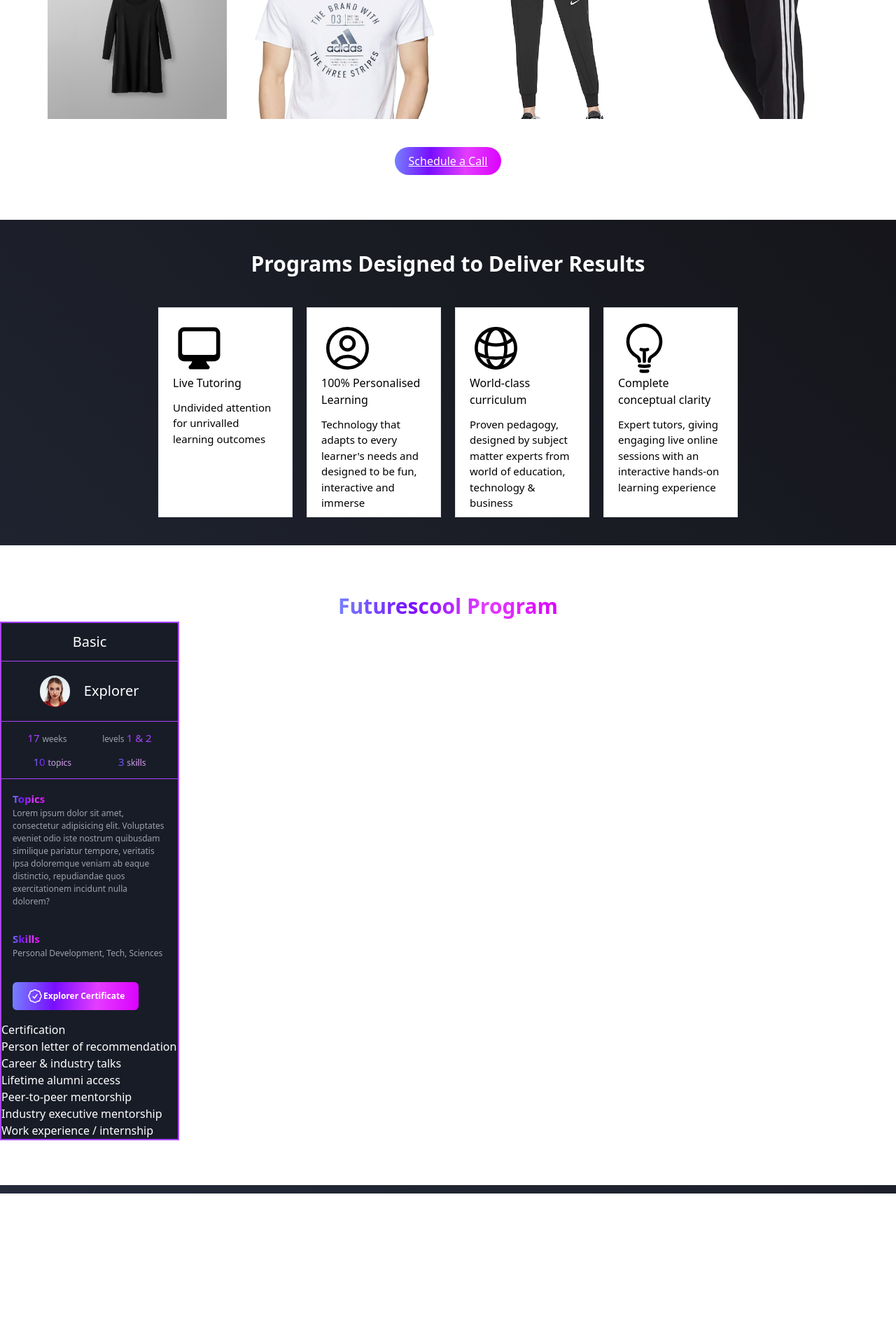
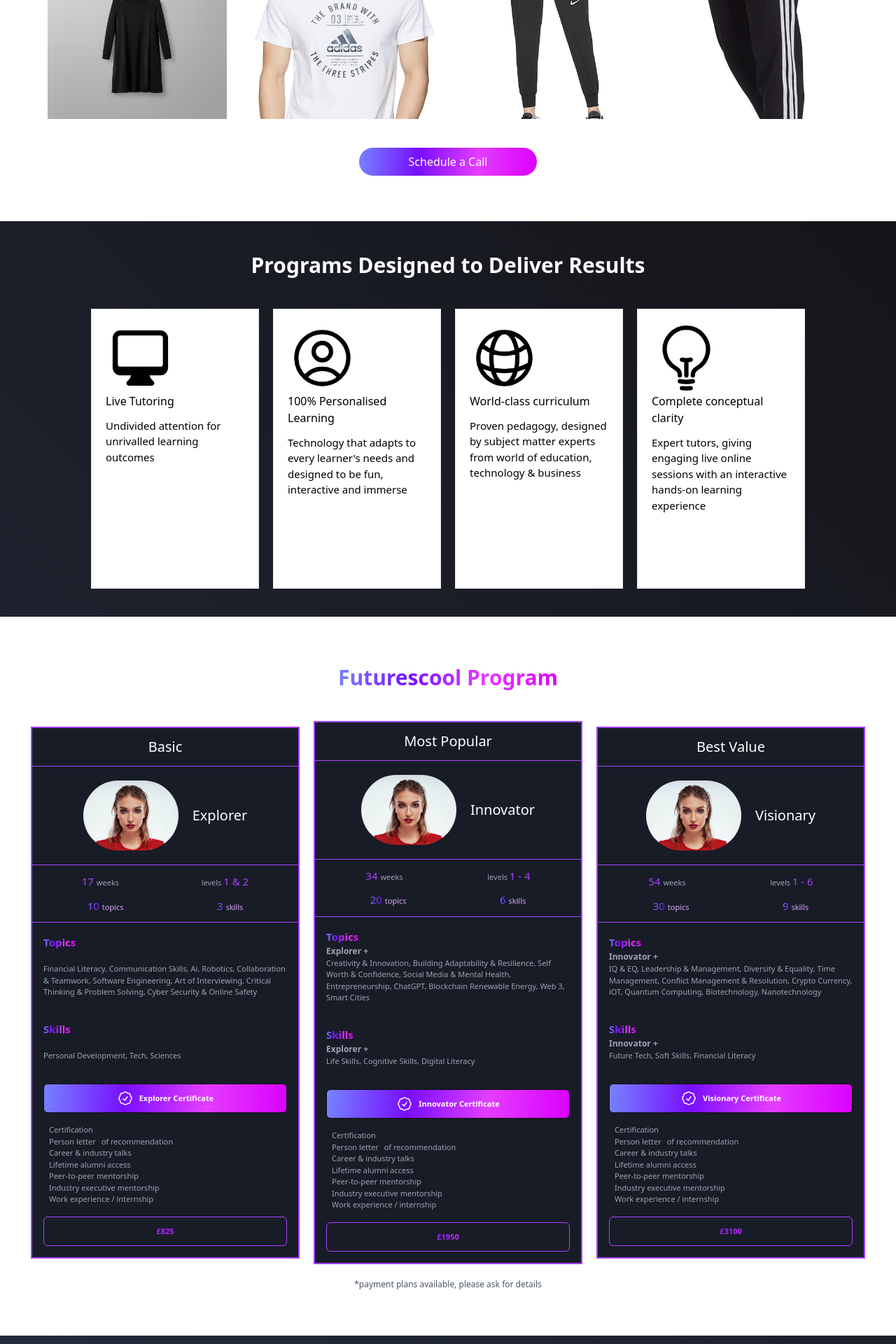
Before and after one commit to re-gis/fwdalls_client, a React (Vite) app: page / in a window 1280 px wide. Shown: the part 766-2686 px from the top of the page at 70% size. Before the commit the page ends 2471 px from the top, so only its background shows below. Built offline with nearby package versions, Linux system fonts and the light colour scheme.

Commit message:
Making responsive

```diff
--- a/src/App.css
+++ b/src/App.css
@@ -8,42 +8,17 @@
 }
 
 
-.button {
-  position: relative;
-  overflow: hidden;
-  display: inline-block;
-  padding: 10px 20px;
-  border: 2px solid transparent;
-  background-image: linear-gradient(95deg, #7583ff, #780EFF, #E43DFF, #DB00FF), none;
-}
-
-.button::before {
-  position: absolute;
-  top: -2px;
-  right: -2px;
-  bottom: -2px;
-  left: -2px;
-  z-index: -1;
-  background: linear-gradient(95deg, #7583ff, #780EFF, #E43DFF, #DB00FF);
-  transition: opacity 0.3s;
-  opacity: 0;
-}
-
-
 
 .button:hover {
-  background: #0f0d0d;
-  background-image: linear-gradient(95deg, #7583ff, #780EFF, #E43DFF, #DB00FF);
-  color: transparent;
-  background-clip: text;
-  -webkit-background-clip: text;
-  display: inline-block;
+  background: #181c27;
   border: 1px solid #A842FF;
 }
 
 
 .hoverBtn:hover {
-  background-color: #181c27;
+  background: #fff;
+  color: #A842FF;
+  border: 1px solid #A842FF;
 }
 
 
@@ -62,7 +37,6 @@
   position: relative;
   overflow: hidden;
   display: inline-block;
-  padding: 10px 20px;
   background: #242A3A;
   border: 1px solid #A842FF;
   background: linear-gradient(95deg, #7583ff, #780EFF, #E43DFF, #DB00FF);
@@ -90,6 +64,11 @@
 }
 
 
+@media screen {
+
+}
+
+
 .gradient-underline:hover::after {
   height: 1px;
   opacity: 1;
--- a/src/components/FutureProgramCard.jsx
+++ b/src/components/FutureProgramCard.jsx
@@ -1,61 +1,101 @@
 /* eslint-disable */
 import React from "react";
-import girl from "../assets/images/girl.jpg";
 
-const FutureProgramCard = () => {
+const FutureProgramCard = ({
+  title,
+  role,
+  weeks,
+  levels,
+  topics,
+  skills,
+  mainTopic,
+  mainSkill,
+  certs,
+  pic,
+  money,
+}) => {
   return (
-    <div className="bg-[#181c27] text-white w-[20%] border-[#A842FF] border-[2px]">
+    <div className="bg-[#181c27] text-white w-[80%] md:w-[30%] border-[#A842FF] h-[100%] border-[2px]">
       <div className="border-b border-[#A842FF] p-3 font-[400]">
-        <h2 className="flex justify-center text-[20px] items-center">Basic</h2>
+        <h2 className="flex justify-center text-[20px] items-center">
+          {title}
+        </h2>
       </div>
       <div className="flex w-[100%] h-[100%] items-center justify-center gap-5 p-5 border-b border-[#A842FF]">
         <img
-          className="rounded-full w-[20%] h-[45px] object-cover"
-          src={girl}
+          className="rounded-full w-[20%] md:w-[40%] h-[50px] sm:h-[100px] object-fill md:object-cover"
+          src={pic}
           alt=""
         />
-        <h1 className="text-[20px]">Explorer</h1>
+        <h1 className="text-[20px]">{role}</h1>
       </div>
       <div className="border-b border-[#A842FF] flex flex-col gap-3 p-3">
         <div className="flex items-center justify-around">
           <p className="text-[15px] text-[#A842FF]">
-            17 <span className="text-[12px] text-gray-400">weeks</span>
+            {weeks} <span className="text-[11px] text-gray-400">weeks</span>
           </p>
-          <p className="text-[12px] text-gray-400">
-            levels <span className="text-[15px] text-[#A842FF]">1 & 2</span>
+          <p className="text-[11px] text-gray-400">
+            levels <span className="text-[15px] text-[#A842FF]">{levels}</span>
           </p>
         </div>
 
         <div className="flex items-center justify-around">
           <p className="text-[15px] gradient-font">
-            10 <span className="text-[12px] text-gray-400">topics</span>
+            {topics} <span className="text-[11px] text-gray-400">topics</span>
           </p>
           <p className="text-[15px] gradient-font">
-            3 <span className="text-[12px] text-gray-400">skills</span>
+            {skills} <span className="text-[11px] text-gray-400">skills</span>
           </p>
         </div>
       </div>
       <div className="text-gray-400 p-4">
         <h1 className="gradient-font text-[15px] font-bold">Topics</h1>
-        <div className="text-[12px]">
-          <p>
-            Lorem ipsum dolor sit amet, consectetur adipisicing elit. Voluptates
-            eveniet odio iste nostrum quibusdam similique pariatur tempore,
-            veritatis ipsa doloremque veniam ab eaque distinctio, repudiandae
-            quos exercitationem incidunt nulla dolorem?
-          </p>
+        {role === "Explorer" && (
+          <>
+            <p className="text-[12px] text-[#181c27] font-bold">Nothing</p>
+          </>
+        )}
+        {role === "Innovator" && (
+          <>
+            <p className="text-[12px] font-bold">Explorer +</p>
+          </>
+        )}
+
+        {role === "Visionary" && (
+          <>
+            <p className="text-[12px] font-bold">Innovator +</p>
+          </>
+        )}
+        <div className="text-[11px]">
+          <p>{mainTopic}</p>
         </div>
       </div>
 
       <div className="text-gray-400 p-4">
         <h1 className="gradient-font text-[15px] font-bold">Skills</h1>
-        <div className="text-[12px]">
-          <p>Personal Development, Tech, Sciences</p>
+        {role === "Explorer" && (
+          <>
+            <p className="text-[12px] text-[#181c27] font-bold">Nothing</p>
+          </>
+        )}
+        {role === "Innovator" && (
+          <>
+            <p className="text-[12px] font-bold">Explorer +</p>
+          </>
+        )}
+
+        {role === "Visionary" && (
+          <>
+            <p className="text-[12px] font-bold">Innovator +</p>
+          </>
+        )}
+        <div className="text-[11px]">
+          <p>{mainSkill}</p>
         </div>
       </div>
 
       <div className="p-4">
-        <button className="border border-none bg py-2 px-5 rounded-md flex items-center justify-center text-[12px] font-bold">
+        <button className="border w-[100%] bg py-2 px-5 button rounded-md flex gap-2 items-center justify-center text-[11px] font-bold">
           <svg
             xmlns="http://www.w3.org/2000/svg"
             fill="none"
@@ -71,40 +111,48 @@ const FutureProgramCard = () => {
             />
           </svg>
 
-          <p>Explorer Certificate</p>
+          <p>{certs}</p>
         </button>
       </div>
 
-      <div>
-        <ul>
-          <li>
-            <i class="fa fa-check-circle-o" aria-hidden="true"></i>Certification
+      <div className="px-4">
+        <ul className="flex flex-col text-[11px] text-gray-400">
+          <li className="flex gap-2 text-[11px]">
+            <i class="fa fa-check-circle-o" aria-hidden="true"></i>
+            <span>Certification</span>
           </li>
-          <li>
-            <i class="fa fa-check-circle-o" aria-hidden="true"></i>Person letter
+          <li className="flex gap-2 text-[11px]">
+            <i class="fa fa-check-circle-o" aria-hidden="true"></i>
+            <span>Person letter</span>
             of recommendation
           </li>
-          <li>
-            <i class="fa fa-check-circle-o" aria-hidden="true"></i>Career &
-            industry talks
+          <li className="flex gap-2 text-[11px]">
+            <i class="fa fa-check-circle-o" aria-hidden="true"></i>
+            <span>Career & industry talks</span>
           </li>
-          <li>
-            <i class="fa fa-check-circle-o" aria-hidden="true"></i>Lifetime
-            alumni access
+          <li className="flex gap-2 text-[11px]">
+            <i class="fa fa-check-circle-o" aria-hidden="true"></i>
+            <span>Lifetime alumni access</span>
           </li>
-          <li>
-            <i class="fa fa-check-circle-o" aria-hidden="true"></i>Peer-to-peer
-            mentorship
+          <li className="flex gap-2 text-[11px]">
+            <i class="fa fa-check-circle-o" aria-hidden="true"></i>
+            <span>Peer-to-peer mentorship</span>
           </li>
-          <li>
-            <i class="fa fa-check-circle-o" aria-hidden="true"></i>Industry
-            executive mentorship
+          <li className="flex gap-2 text-[11px]">
+            <i class="fa fa-check-circle-o" aria-hidden="true"></i>
+            <span>Industry executive mentorship</span>
           </li>
-          <li>
-            <i class="fa fa-check-circle-o" aria-hidden="true"></i>Work
-            experience / internship
+          <li className="flex gap-2 text-[11px]">
+            <i class="fa fa-check-circle-o" aria-hidden="true"></i>
+            <span>Work experience / internship</span>
           </li>
         </ul>
+      </div>
+
+      <div className="p-4">
+        <button className="border w-[100%] gradient-underline-inverse py-3 px-5 rounded-md flex gap-2 items-center justify-center text-[11px] font-bold">
+          £{money}
+        </button>
       </div>
     </div>
   );
--- a/src/components/NavBar.jsx
+++ b/src/components/NavBar.jsx
@@ -14,7 +14,8 @@ const NavBar = () => {
 
       <div className="flex flex-row w-[80%] justify-end">
         <nav className="w-[100%] flex justify-end">
-          <ul className="flex gap-10 items-center">
+          <ul className="flex items-center gap-8">
+            <div className="hidden sm:flex gap-2 md:gap-8 items-center">
               <li className="gradient-underline">
                 <Link>Explore</Link>
               </li>
@@ -33,8 +34,9 @@ const NavBar = () => {
               <li className="gradient-underline">
                 <Link>Work With Us</Link>
               </li>
+            </div>
             <li>
-              <button className="border border-none bg py-2 px-5 rounded-[20px] button gradient-border-btn">
+              <button className="border bg py-2 px-5 rounded-[20px] button gradient-border-btn">
                 Login
               </button>
             </li>
--- a/src/components/ResultCard.jsx
+++ b/src/components/ResultCard.jsx
@@ -4,7 +4,7 @@ import React from "react";
 const ResultCard = ({ image, title, desc }) => {
   return (
     <>
-      <div className="border w-[15%] h-[300px] flex justify-center p-5 bg-white">
+      <div className="border w-[80%] md:w-[20%] h-[auto] sm:h-[400px] flex justify-center p-5 bg-white">
         <div className="">
           <img className="w-[50%] gradient-font" src={image} alt="" />
           <div className="flex flex-col gap-3">
--- a/src/components/ShapingTomorrow.jsx
+++ b/src/components/ShapingTomorrow.jsx
@@ -18,14 +18,14 @@ const ShapingTomorrow = () => {
         </h3>
       </div>
       <div className="h-[100%] flex flex-wrap justify-center items-center gap-10">
-        <img className="w-[20%] h-[250px] object-cover" src={p1} alt="" />
-        <img className="w-[20%] h-[250px] object-cover" src={p2} alt="" />
-        <img className="w-[20%] h-[250px] object-cover" src={p3} alt="" />
-        <img className="w-[20%] h-[250px] object-cover" src={p4} alt="" />
+        <img className="w-[100%] sm:w-[20%] px-5 sm:px-0 h-[250px] object-contain sm:object-cover" src={p1} alt="" />
+        <img className="w-[100%] sm:w-[20%] px-5 sm:px-0 h-[250px] object-contain sm:object-cover" src={p2} alt="" />
+        <img className="w-[100%] sm:w-[20%] px-5 sm:px-0 h-[250px] object-contain sm:object-cover" src={p3} alt="" />
+        <img className="w-[100%] sm:w-[20%] px-5 sm:px-0 h-[250px] object-contain sm:object-cover" src={p4} alt="" />
       </div>
 
       <div className="flex items-start justify-center">
-        <button className="text-white underline bg border border-none bg py-2 px-5 rounded-[20px] button gradient-border-btn">
+        <button className="text-white border border-white bg py-2 px-5 rounded-[100px] sm:w-[25%] md:w-[20%] hoverBtn">
           Schedule a Call
         </button>
       </div>
--- a/src/screens/LandingPage.jsx
+++ b/src/screens/LandingPage.jsx
@@ -12,19 +12,20 @@ import s4 from "../assets/images/s4.svg";
 import ShapingTomorrow from "../components/ShapingTomorrow";
 import ResultCard from "../components/ResultCard";
 import FutureProgramCard from "../components/FutureProgramCard";
+import girl from "../assets/images/girl.jpg";
 
 const LandingPage = () => {
   return (
-    <div className="w-full flex flex-col gap-10 landing py-3">
+    <div className="flex flex-col gap-10 landing py-3 w-[100%]">
       <div className="w-[100%] px-[4%] h-[100%] text-white text-[12px] font-[500]">
         <div className=" w-[100%] h-[15%]">
           <NavBar />
         </div>
 
         <div className="flex items-center w-[100%] px-[4%] justify-between">
-          <div className="flex flex-col text-[100px] w-[50%]">
+          <div className="flex flex-col text-[50px] sm:items-center md:items-stretch md:text-[100px] w-[100%] lg:w-[60%]">
             <h1 className="gradient-font">Futurescool</h1>
-            <h2 className="text-[40px] flex flex-col">
+            <h2 className="text-[40px] justify-center flex flex-col">
               <span>Forging Stronger Futures.</span>
               <span>One Skill at a Time</span>
             </h2>
@@ -41,8 +42,8 @@ const LandingPage = () => {
                 <span>technologies to thrive in the digital age</span>
               </h3>
 
-              <div className="text-[15px] flex items-center gap-5">
-                <button className="gradient-underline bg border border-none bg py-2 px-5 rounded-[20px] button gradient-border-btn">
+              <div className="text-[15px] flex flex-row btn-container items-center gap-5">
+                <button className="bg border bg py-2 px-5 rounded-[20px] button gradient-border-btn">
                   Schedule a Call
                 </button>
                 <button className="gradient-underline-inverse py-2 px-5 rounded-[20px]">
@@ -52,7 +53,7 @@ const LandingPage = () => {
             </div>
           </div>
 
-          <div className="flex flex-col w-[50%] flex-wrap gap-10">
+          <div className="hidden lg:flex flex-col w-[40%] flex-wrap gap-10">
             <div className="flex w-[100%] justify-end gap-5">
               <div className="w-[18%] h-[150px] border rounded-[40px]">
                 <img
@@ -93,13 +94,13 @@ const LandingPage = () => {
         <ShapingTomorrow />
       </div>
 
-      <div className="flex flex-col">
+      <div className="flex flex-col w-[100%]">
         <div className="flex items-center justify-center">
-          <h1 className="text-[30px] font-bold text-white">
+          <h1 className="text-[30px] flex items-center justify-center font-bold text-white">
             Programs Designed to Deliver Results
           </h1>
         </div>
-        <div className="w-[100%] gap-5 flex justify-center items-center pt-10">
+        <div className="w-[100%] gap-5 px-10 flex flex-col sm:flex-row sm:justify-center items-center pt-10">
           <ResultCard
             image={s1}
             title={"Live Tutoring"}
@@ -129,12 +130,63 @@ const LandingPage = () => {
         </div>
       </div>
 
-      <div className="flex flex-col py-[5%] bg-white">
+      <div className="flex flex-col py-[5%] bg-white gap-10">
         <div className="flex justify-center items-center">
-          <h1 className="text-[30px] font-bold gradient-font">Futurescool Program</h1>
+          <h1 className="text-[30px] font-bold gradient-font">
+            Futurescool Program
+          </h1>
         </div>
-        <div>
-          <FutureProgramCard />
+        <div className="flex flex-col gap-5">
+          <div className="flex flex-col md:flex-row justify-center items-center gap-5">
+            <FutureProgramCard
+              title={"Basic"}
+              role={"Explorer"}
+              weeks={"17"}
+              levels={"1 & 2"}
+              topics={"10"}
+              skills={"3"}
+              mainTopic={
+                "Financial Literacy, Communication Skills, Ai, Robotics, Collaboration & Teamwork, Software Engineering, Art of Interviewing, Critical Thinking & Problem Solving, Cyber Security & Online Safety"
+              }
+              mainSkill={"Personal Development, Tech, Sciences"}
+              certs={"Explorer Certificate"}
+              pic={girl}
+              money={"825"}
+            />
+            <FutureProgramCard
+              title={"Most Popular"}
+              role={"Innovator"}
+              weeks={"34"}
+              levels={"1 - 4"}
+              topics={"20"}
+              skills={"6"}
+              mainTopic={
+                "Creativity & Innovation, Building Adaptability & Resilience, Self Worth & Confidence, Social Media & Mental Health, Entrepreneurship, ChatGPT, Blockchain Renewable Energy, Web 3, Smart Cities"
+              }
+              mainSkill={"Life Skills, Cognitive Skills, Digital Literacy"}
+              certs={"Innovator Certificate"}
+              pic={girl}
+              money={"1950"}
+            />
+            <FutureProgramCard
+              title={"Best Value"}
+              role={"Visionary"}
+              weeks={"54"}
+              levels={"1 - 6"}
+              topics={"30"}
+              skills={"9"}
+              mainTopic={
+                "IQ & EQ, Leadership & Management, Diversity & Equality, Time Management, Conflict Management & Resolution, Crypto Currency, iOT, Quantum Computing, Biotechnology, Nanotechnology"
+              }
+              mainSkill={"Future Tech, Soft Skills, Financial Literacy"}
+              certs={"Visionary Certificate"}
+              pic={girl}
+              money={"3100"}
+            />
+          </div>
+          <div className="flex justify-center items-center text-[12px] text-gray-600">
+            <p>*payment plans available, please ask for details</p>
+          </div>
         </div>
       </div>
     </div>
```
Lines whose indentation alone changed are shown as unchanged.
